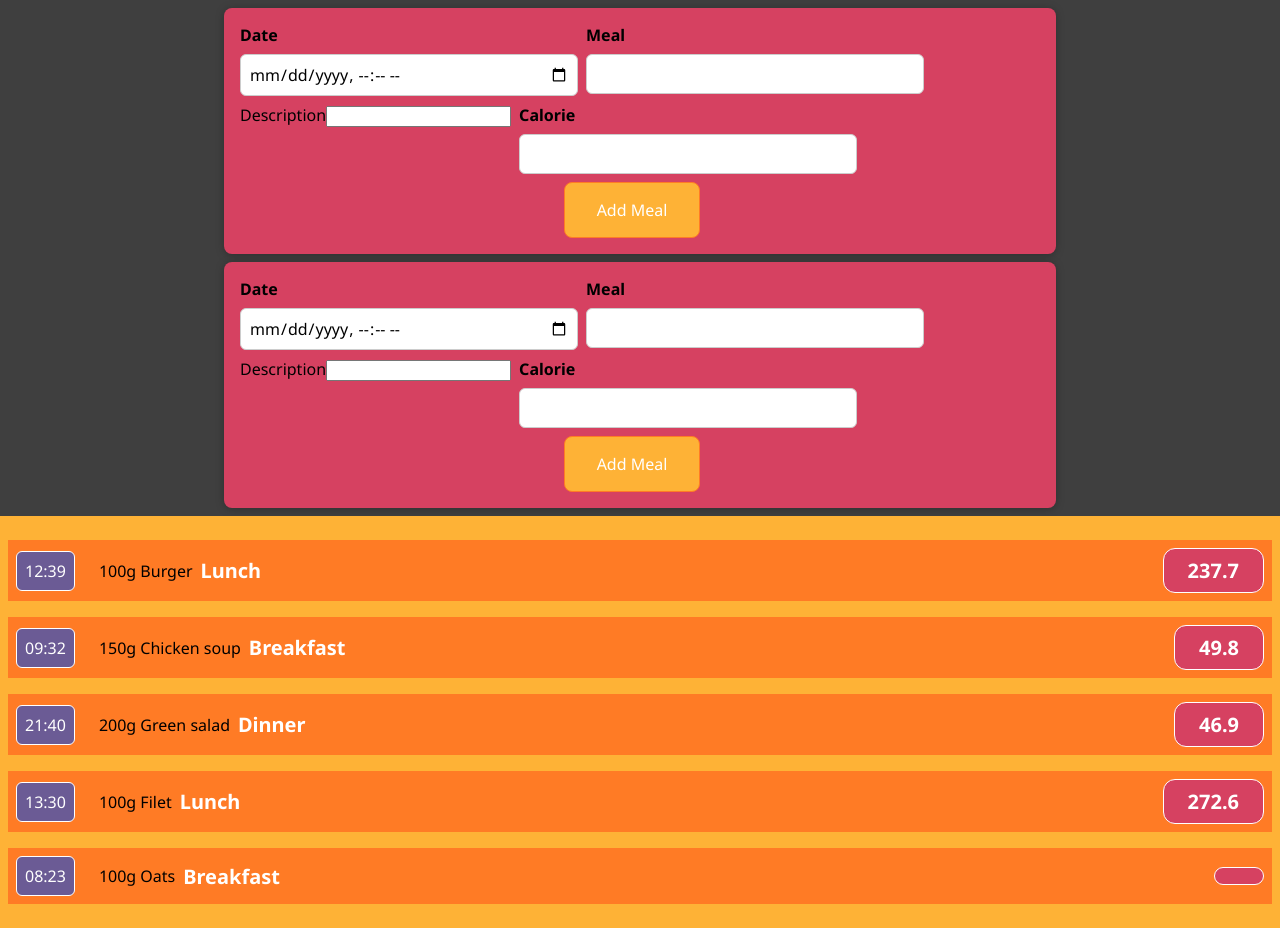
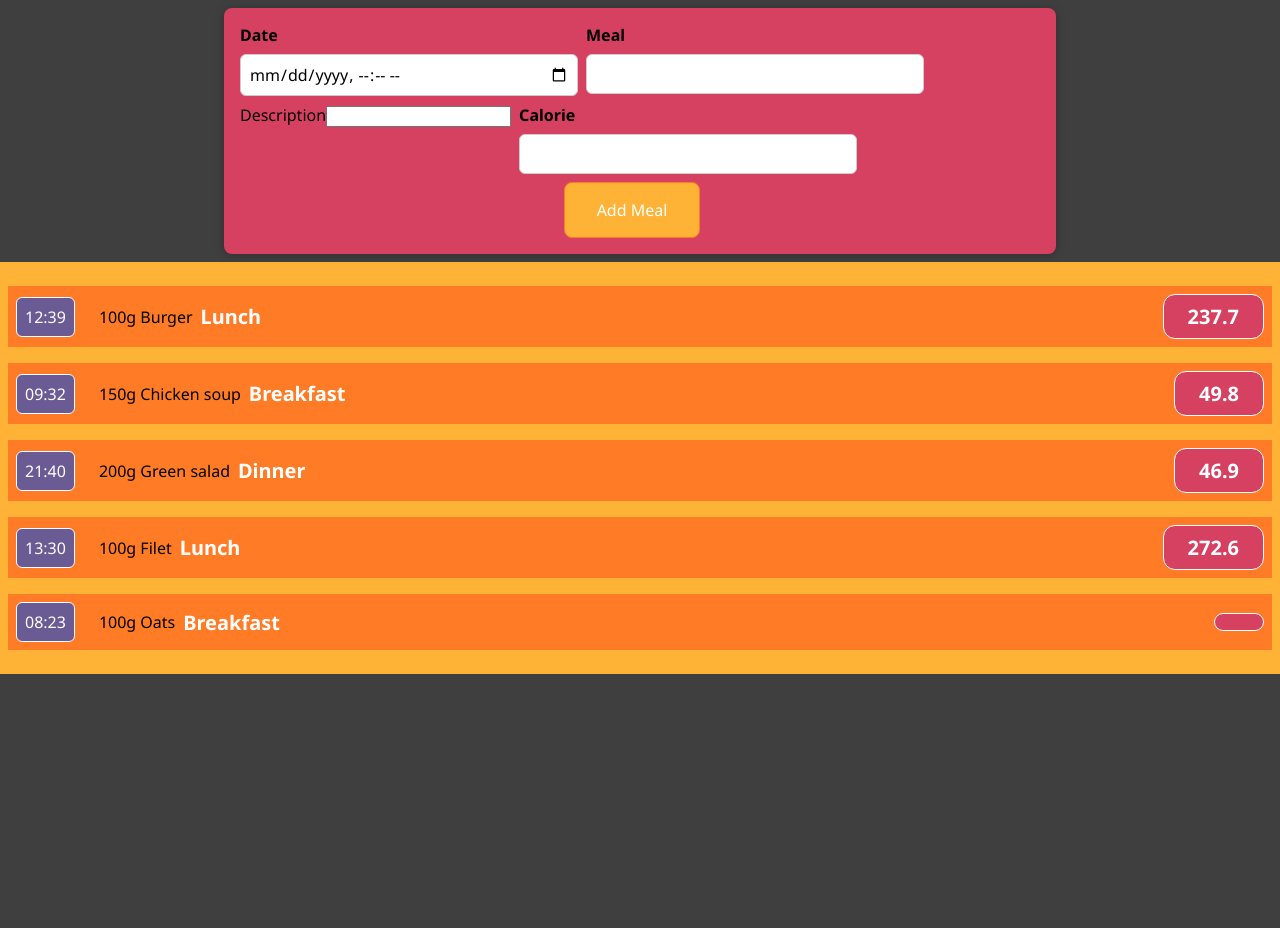
Before and after one commit to aklilumezene/Odyssea-Calorie-Tracker, a React (Create React App) app: page / in a window 1280 px wide. After the commit the page ends 800 px from the top, so only its background shows below. Built offline with nearby package versions, Linux system fonts and the light colour scheme.

Commit message:
App.js: removed from it a repeated component

```diff
--- a/src/App.js
+++ b/src/App.js
@@ -42,7 +42,6 @@ function App() {
   return (
     <div>
       <AddMeal onAddMeal = {addedMealHandler} />
-      <AddMeal />
       <Meals data = {meals}/>
     </div>
 
```
